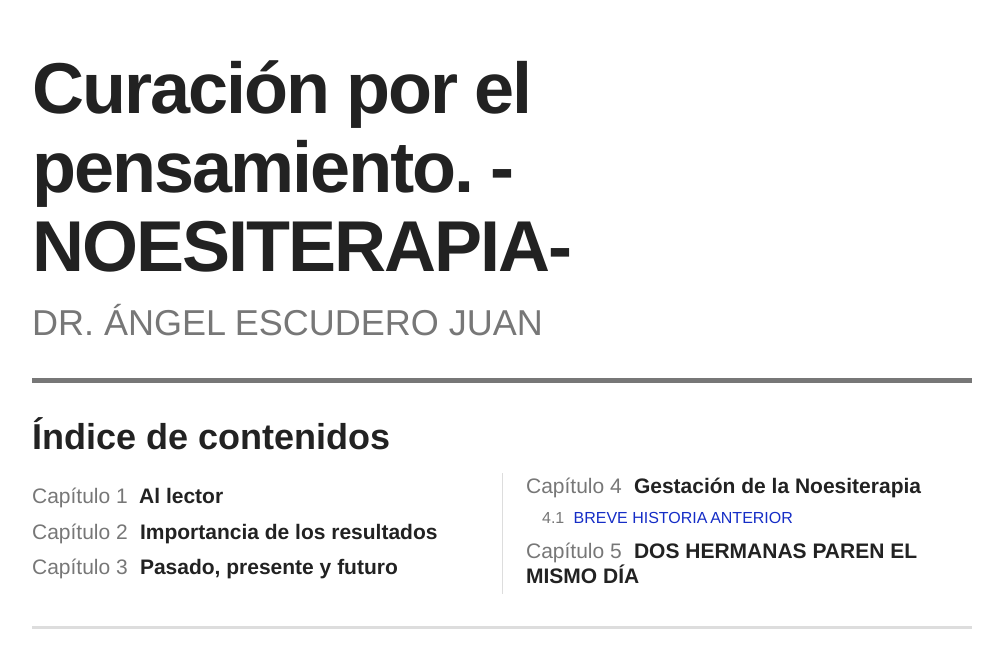
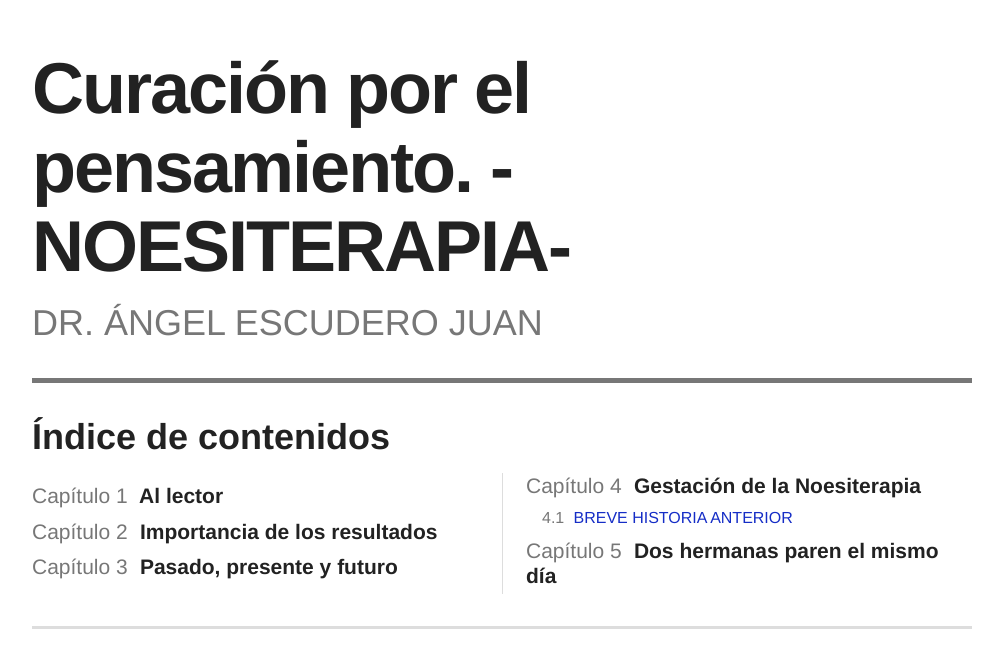
Before and after one commit to migueldiezvi/CuracionPensamiento, a plain HTML site: page index.html in a window 1280 px wide. Shown: the part 135-800 px from the top of the page, without its empty margins (138-1141 px from the left). Drawn offline with Linux system fonts and the light colour scheme.

Commit message:
Add files via upload

```diff
--- a/index.html
+++ b/index.html
@@ -55,7 +55,7 @@
 
                                             <li class="chapter level-1">
                     <span>Capítulo 5</span>
-                                        <a href="./capitulo-5.html">DOS HERMANAS PAREN EL MISMO DÍA</a>
+                                        <a href="./capitulo-5.html">Dos hermanas paren el mismo día</a>
                                     </li>
 
     </ul>
```
